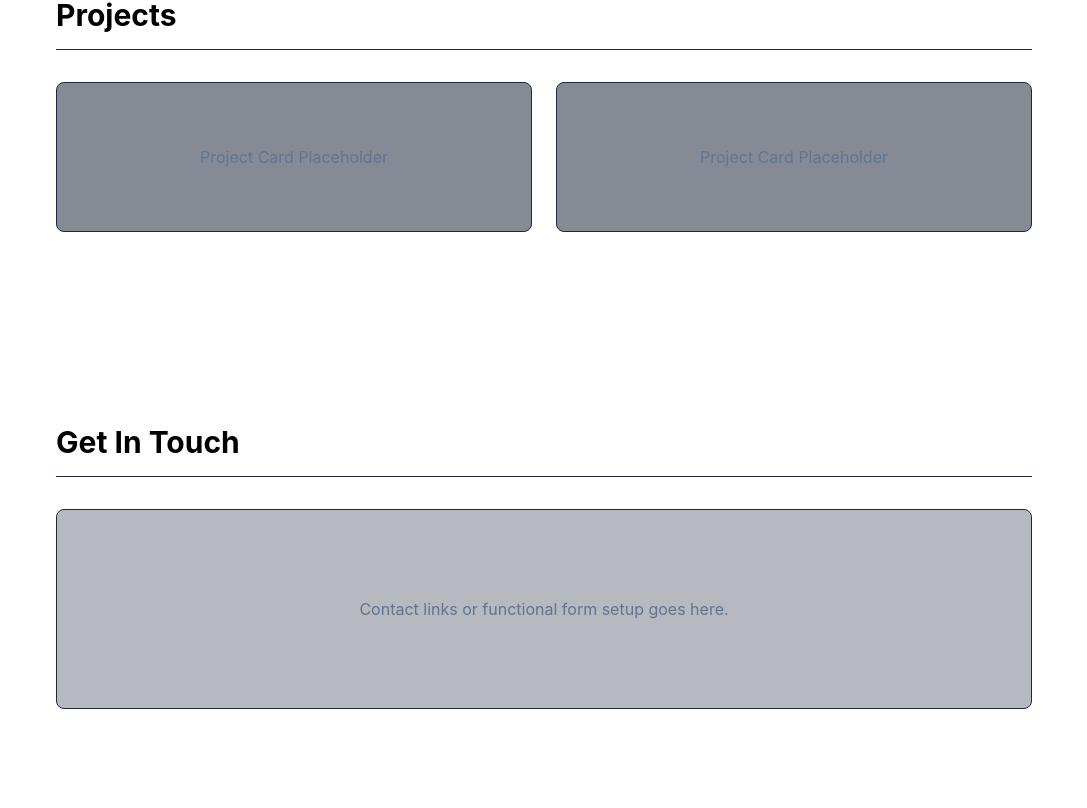
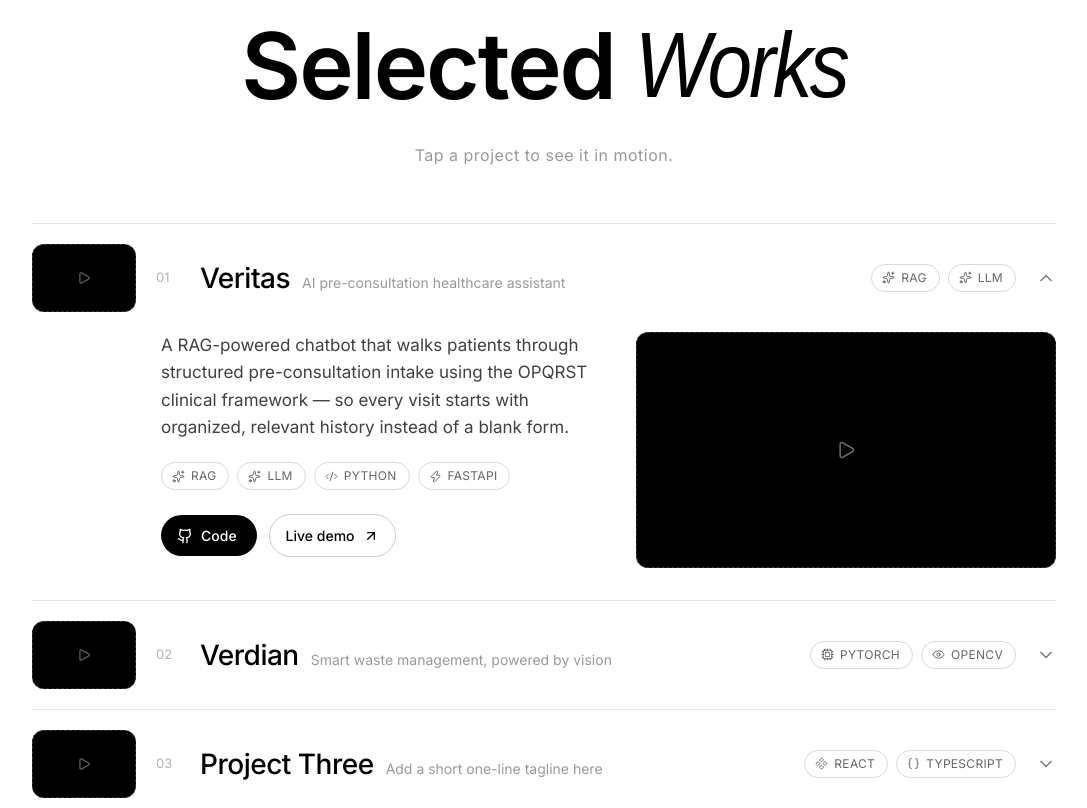
Before and after one commit to Bhargavi-Chaudhary-803/bhargavi-chaudhary-pf, a Next.js app: page / in a window 1280 px wide. Shown: the part 3352-4160 px from the top of the page, without its empty margins (96-1183 px from the left). Built offline with nearby package versions, Linux system fonts and the light colour scheme; a web font is replaced by a local one.

Commit message:
feat: modified project.jsx

```diff
--- a/src/components/Projects.jsx
+++ b/src/components/Projects.jsx
@@ -1,14 +1,230 @@
+"use client";
+
+import { useState, useRef } from "react";
+import {
+  Github,
+  ArrowUpRight,
+  ChevronDown,
+  Code2,
+  Cpu,
+  Eye,
+  Zap,
+  Sparkles,
+  Braces,
+  Component,
+  Boxes,
+  Wind,
+  Server,
+  Play,
+} from "lucide-react";
+
+const projects = [
+  {
+    id: "01",
+    title: "Veritas",
+    tagline: "AI pre-consultation healthcare assistant",
+    description:
+      "A RAG-powered chatbot that walks patients through structured pre-consultation intake using the OPQRST clinical framework — so every visit starts with organized, relevant history instead of a blank form.",
+    tech: ["RAG", "LLM", "Python", "FastAPI"],
+    github: "https://github.com/your-username/veritas",
+    live: "https://veritas-demo.vercel.app",
+    video: "", // e.g. "/videos/veritas-demo.mp4"
+  },
+  {
+    id: "02",
+    title: "Verdian",
+    tagline: "Smart waste management, powered by vision",
+    description:
+      "A waste-classification platform using PyTorch and OpenCV to sort waste in real time from a camera feed — built to make smart-city waste management measurable instead of guesswork.",
+    tech: ["PyTorch", "OpenCV", "Python"],
+    github: "https://github.com/your-username/verdian",
+    live: "https://verdian-demo.vercel.app",
+    video: "", // e.g. "/videos/verdian-demo.mp4"
+  },
+  {
+    id: "03",
+    title: "Project Three",
+    tagline: "Add a short one-line tagline here",
+    description:
+      "Replace this with a two to three sentence description: what the project does, who it's for, and the problem it solves.",
+    tech: ["React", "TypeScript", "Next.js"],
+    github: "https://github.com/your-username/project-three",
+    live: "https://project-three-demo.vercel.app",
+    video: "",
+  },
+];
+
+// Semantic icon per tech tag — recognizable at a glance without
+// pulling in brand logos.
+const TECH_ICONS = {
+  Python: Code2,
+  FastAPI: Zap,
+  PyTorch: Cpu,
+  OpenCV: Eye,
+  "Computer Vision": Eye,
+  RAG: Sparkles,
+  LLM: Sparkles,
+  TypeScript: Braces,
+  JavaScript: Braces,
+  React: Component,
+  "Next.js": Boxes,
+  Tailwind: Wind,
+  Node: Server,
+};
+const DEFAULT_TECH_ICON = Code2;
+
+function TechBadge({ label }) {
+  const Icon = TECH_ICONS[label] || DEFAULT_TECH_ICON;
+  return (
+    <span className="flex items-center gap-1.5 font-inter text-[12px] uppercase tracking-wide border border-black/15 rounded-full pl-2.5 pr-3 py-1 text-black/60">
+      <Icon size={13} strokeWidth={1.75} />
+      {label}
+    </span>
+  );
+}
+
+function Thumb({ project, size = "small" }) {
+  const videoRef = useRef(null);
+  const dims =
+    size === "small" ? "w-[104px] h-[68px]" : "w-full aspect-video max-w-[420px]";
+
+  if (!project.video) {
+    return (
+      <div
+        className={`${dims} shrink-0 rounded-xl bg-black flex items-center justify-center border border-dashed border-white/20`}
+      >
+        <Play size={size === "small" ? 14 : 20} className="text-white/40" />
+      </div>
+    );
+  }
+
+  return (
+    <div className={`${dims} shrink-0 rounded-xl overflow-hidden bg-black`}>
+      <video
+        ref={videoRef}
+        src={project.video}
+        autoPlay
+        loop
+        muted
+        playsInline
+        className="w-full h-full object-cover"
+      />
+    </div>
+  );
+}
+
 export default function Projects() {
+  const [openIndex, setOpenIndex] = useState(0);
+
+  const toggle = (i) => setOpenIndex((prev) => (prev === i ? -1 : i));
+
   return (
-    <section id="projects" className="py-24 px-6 max-w-5xl mx-auto w-full">
-      <h2 className="text-3xl font-bold border-b border-slate-800 pb-4 mb-8">Projects</h2>
-      <div className="grid grid-cols-1 md:grid-cols-2 gap-6">
-        {/* Placeholder for mapping your repository/project data arrays */}
-        <div className="p-6 border border-slate-800 bg-slate-900/50 rounded-lg min-h-[150px] flex items-center justify-center text-slate-500">
-          Project Card Placeholder
+    <section id="projects" className="px-6 pt-24 pb-32 bg-transparent">
+      <div className="max-w-5xl mx-auto">
+
+        <div className="flex justify-center items-baseline gap-5">
+          <span className="font-inter text-[72px] md:text-[92px] font-semibold tracking-[-2px] text-black">
+            Selected
+          </span>
+          <span className="font-noto text-[64px] md:text-[80px] font-light italic leading-none tracking-[-3px] scale-y-[1.15] origin-bottom inline-block text-black">
+            Works
+          </span>
         </div>
-        <div className="p-6 border border-slate-800 bg-slate-900/50 rounded-lg min-h-[150px] flex items-center justify-center text-slate-500">
-          Project Card Placeholder
+        <div className="flex justify-center mt-2 mb-14">
+          <span className="font-inter text-[16px] tracking-[0.5px] text-black/40">
+            Tap a project to see it in motion.
+          </span>
+        </div>
+
+        <div className="border-t border-black/10">
+          {projects.map((p, i) => {
+            const isOpen = i === openIndex;
+            return (
+              <div key={p.id} className="border-b border-black/10">
+                {/* Row header — always visible */}
+                <button
+                  onClick={() => toggle(i)}
+                  className="w-full flex items-center gap-5 py-5 text-left group"
+                >
+                  <Thumb project={p} size="small" />
+
+                  <span className="font-inter text-[13px] text-black/30 w-6 shrink-0">
+                    {p.id}
+                  </span>
+
+                  <div className="flex-1 min-w-0">
+                    <div className="flex items-baseline gap-3 flex-wrap">
+                      <span className="font-inter text-[24px] md:text-[28px] font-medium tracking-[-0.5px] text-black">
+                        {p.title}
+                      </span>
+                      <span className="font-inter text-[14px] text-black/40 truncate">
+                        {p.tagline}
+                      </span>
+                    </div>
+                  </div>
+
+                  <div className="hidden md:flex items-center gap-2">
+                    {p.tech.slice(0, 2).map((t) => (
+                      <TechBadge key={t} label={t} />
+                    ))}
+                  </div>
+
+                  <ChevronDown
+                    size={20}
+                    className={`shrink-0 transition-transform duration-300 text-black/50 ${
+                      isOpen ? "rotate-180" : ""
+                    }`}
+                  />
+                </button>
+
+                {/* Expanded content — animated height via grid trick */}
+                <div
+                  className={`grid transition-[grid-template-rows] duration-300 ease-in-out ${
+                    isOpen ? "grid-rows-[1fr]" : "grid-rows-[0fr]"
+                  }`}
+                >
+                  <div className="overflow-hidden">
+                    <div className="flex flex-col md:flex-row gap-8 pb-8 pl-0 md:pl-[129px]">
+                      <div className="flex-1 max-w-xl">
+                        <p className="font-inter text-[17px] leading-relaxed text-black/75">
+                          {p.description}
+                        </p>
+
+                        <div className="flex flex-wrap gap-2 mt-5">
+                          {p.tech.map((t) => (
+                            <TechBadge key={t} label={t} />
+                          ))}
+                        </div>
+
+                        <div className="flex items-center gap-3 mt-6">
+                          <a
+                            href={p.github}
+                            target="_blank"
+                            rel="noopener noreferrer"
+                            className="flex items-center gap-2 bg-black text-white rounded-full pl-4 pr-5 py-2.5 font-inter text-[14px] font-medium transition-transform duration-150 hover:-translate-y-0.5"
+                          >
+                            <Github size={16} />
+                            Code
+                          </a>
+                          <a
+                            href={p.live}
+                            target="_blank"
+                            rel="noopener noreferrer"
+                            className="flex items-center gap-2 border border-black/20 text-black rounded-full pl-4 pr-4 py-2.5 font-inter text-[14px] font-medium transition-all duration-150 hover:border-black hover:-translate-y-0.5"
+                          >
+                            Live demo
+                            <ArrowUpRight size={16} />
+                          </a>
+                        </div>
+                      </div>
+
+                      <Thumb project={p} size="large" />
+                    </div>
+                  </div>
+                </div>
+              </div>
+            );
+          })}
         </div>
       </div>
     </section>
```
